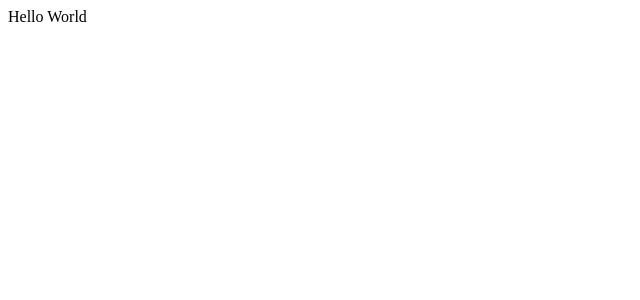
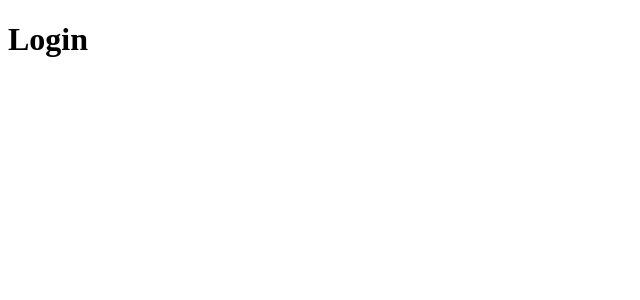
Before and after one commit to crookshanks003/bitsbook-client, a React (Vite) app: page /auth/login in a window 1280 px wide. Shown: the top 300 px of the page, without its empty margins (0-640 px from the left). Built offline with nearby package versions, Linux system fonts and the light colour scheme.

Commit message:
react router

```diff
--- a/index.html
+++ b/index.html
@@ -4,7 +4,7 @@
         <meta charset="UTF-8" />
         <link rel="icon" type="image/svg+xml" href="/vite.svg" />
         <meta name="viewport" content="width=device-width, initial-scale=1.0" />
-    <title>Vite + React + TS</title>
+        <title>Bitsbook | Join the college conversation</title>
     </head>
     <body>
         <div id="root"></div>
--- a/src/App.tsx
+++ b/src/App.tsx
@@ -1,5 +1,8 @@
+import { RouterProvider } from 'react-router-dom';
+import { router } from './routes';
+
 function App() {
-    return <div className='App'>Hello World</div>;
+    return <RouterProvider router={router} />;
 }
 
 export default App;
--- /dev/null
+++ b/src/pages/Home.tsx
@@ -0,0 +1,3 @@
+export function Home() {
+    return <h1>Home</h1>;
+}
--- /dev/null
+++ b/src/pages/Login.tsx
@@ -0,0 +1,3 @@
+export function Login() {
+    return <h1>Login</h1>;
+}
--- /dev/null
+++ b/src/routes/index.tsx
@@ -0,0 +1,16 @@
+import { createBrowserRouter, Outlet } from 'react-router-dom';
+import { Home } from '../pages/Home';
+import { Login } from '../pages/Login';
+
+export const router = createBrowserRouter([
+    {
+        path: '/auth',
+        element: (
+            <>
+                <Outlet />
+            </>
+        ),
+        children: [{ path: 'login', element: <Login /> }],
+    },
+    { path: '/', element: <Home /> },
+]);
```
Also changed, not shown: package.json (+9 -1 lines), .eslintrc.json, 1 other file (tests, documents, lock files or other folders). Lines whose indentation alone changed are shown as unchanged.
